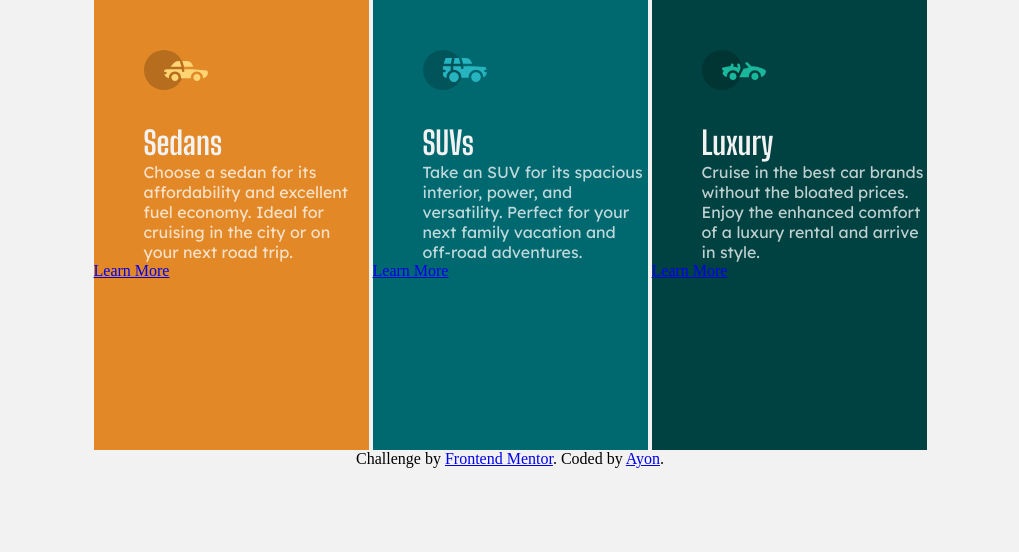
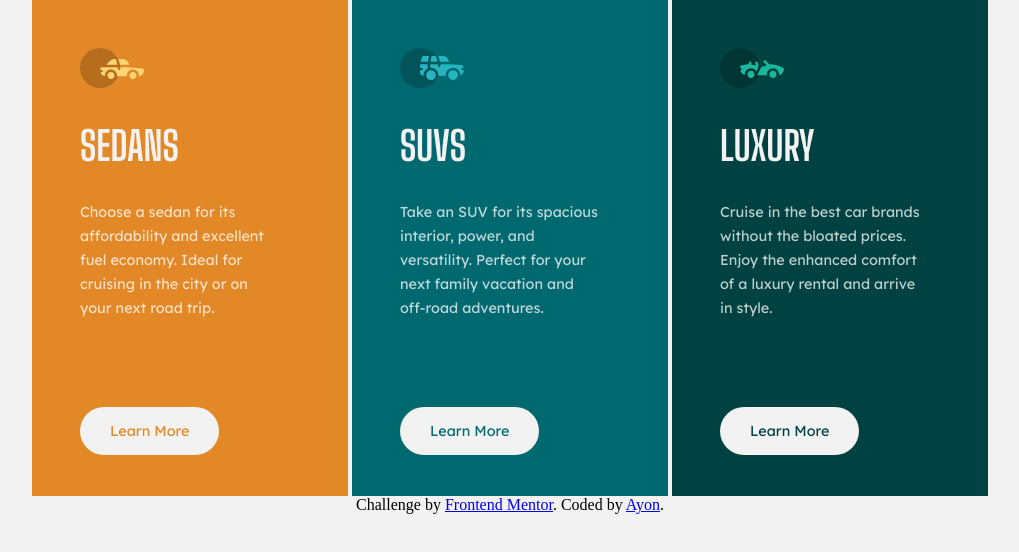
Before and after one commit to ayon-io/Frontend-Mentor-3-column-Preview-Card, a plain HTML site: page index.html in a window 1280 px wide. Shown: the whole page, without its empty margins (130-1149 px from the left). Drawn offline with Linux system fonts and the light colour scheme.

Commit message:
Added Buttons, Fixed Layout

```diff
--- a/css/styles.css
+++ b/css/styles.css
@@ -1,5 +1,3 @@
-
-
 * {
     margin: 0;
     padding: 0;
@@ -16,40 +14,72 @@ body {
 h1 {
     font-family: 'Big Shoulders Display', sans-serif;
     color: hsl(0, 0%, 95%);
-    margin-left: 50px;
+    margin: 30px auto 30px auto;
+    font-size: 2.5rem;
+    text-transform: uppercase;
 }
 
 p {
     font-family: 'Lexend Deca', sans-serif;
     color: hsla(0, 0%, 100%, 0.75);
     font-weight: normal;
-    margin-left: 50px;
+    line-height: 1.5rem;
+    font-size: 0.9rem;
+    width: 92%;
 }
 
-img {
-    margin: 50px 0px 30px 50px
+.btn {
+    text-decoration: none;
+    background-color: hsl(0, 0%, 95%);
+    border-radius: 50px;
+    font-family: 'Lexend Deca', sans-serif;
+    font-size: 0.9rem;
+    padding: 15px 30px;
+    margin: 87px auto 87px auto;
+    display: inline-block;
+}
+
+.btn-1 {
+    color: hsl(31, 77%, 52%);
+}
+
+.btn-2 {
+    color: hsl(184, 100%, 22%);
+}
+
+.btn-3 {
+    color: hsl(179, 100%, 13%);
+}
+
+.btn:hover {
+    color: white;
+    border-color:hsl(0, 0%, 95%);
+    background-color: transparent;
 }
 
 .first-container {
     background-color: hsl(31, 77%, 52%);
     display: inline-block;
-    width: 275px;
-    height: 450px;
+    width: 220px;
+    height: 400px;
     text-align: left;
+    padding: 48px;
 }
 
 .second-container {
     background-color: hsl(184, 100%, 22%);
     display: inline-block;
-    width: 275px;
-    height: 450px;
+    width: 220px;
+    height: 400px;
     text-align: left;
+    padding: 48px;
 }
 
 .third-container {
     background-color: hsl(179, 100%, 13%);
     display: inline-block;
-    width: 275px;
-    height: 450px;
+    width: 220px;
+    height: 400px;
     text-align: left;
+    padding: 48px;
 }
--- a/index.html
+++ b/index.html
@@ -27,7 +27,7 @@
         Choose a sedan for its affordability and excellent fuel economy. Ideal for cruising in the city
         or on your next road trip.
       </p>
-      <a href="#">Learn More</a>
+      <a class="btn" href="#"><span class="btn-1">Learn More</span></a>
     </div>
 
     <div class="second-container">
@@ -37,7 +37,7 @@
         Take an SUV for its spacious interior, power, and versatility. Perfect for your next family vacation
         and off-road adventures.
       </p>
-      <a href="#">Learn More</a>
+      <a class="btn" href="#"><span class="btn-2">Learn More</span></a>
     </div>
 
     <div class="third-container">
@@ -45,7 +45,7 @@
       <h1>Luxury</h1>
       <p>Cruise in the best car brands without the bloated prices. Enjoy the enhanced comfort of a luxury
         rental and arrive in style.</p>
-        <a href="#">Learn More</a>
+        <a class="btn" href="#"><span class="btn-3">Learn More</span></a>
     </div>
 
     <div class="attribution">
```
